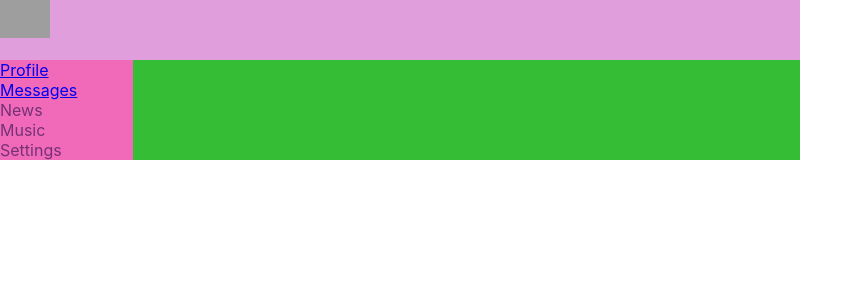
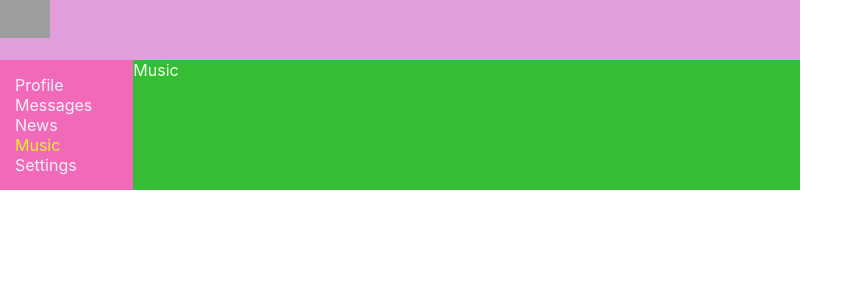
Before and after one commit to TatiBarca/react-samuray, a React (Create React App) app: page /music in a window 1280 px wide. Shown: the top 300 px of the page, without its empty margins (0-863 px from the left). Built offline with nearby package versions, Linux system fonts and the light colour scheme; grey boxes are pictures that could not be loaded.

Commit message:
changed a href on NavLink to for link in Navbar

```diff
--- a/src/App.js
+++ b/src/App.js
@@ -5,6 +5,10 @@
 import Profile from './components/Profile/Profile';
 import Dialogs from './components/Dialogs/Dialogs';
 import { BrowserRouter, Route } from 'react-router-dom';
+import News from './components/News/News';
+import Music from './components/Music/Music';
+import Settings from './components/Settings/Settings';
+
 
 const App = () => {
 
@@ -16,6 +20,10 @@
         <div className='app_wrapper_content'>
           <Route path='/dialogs' component={Dialogs} />
           <Route path='/profile' component={Profile} />
+          <Route path='/news' component={News} />
+          <Route path='/music' component={Music} />
+          <Route path='/settings' component={Settings} />
+
 
         </div>
       </div>
--- /dev/null
+++ b/src/components/Music/Music.jsx
@@ -0,0 +1,12 @@
+import React from 'react';
+import s from './Music.module.css';
+
+const Music = (props) => {
+    return (
+        <div>
+            Music
+        </div>
+    )
+}
+
+export default Music;
--- a/src/components/Navbar/Navbar.jsx
+++ b/src/components/Navbar/Navbar.jsx
@@ -1,22 +1,24 @@
 import React from 'react';
 import s from'./Navbar.module.css';
+import { NavLink } from 'react-router-dom';
+
 
 const Navbar = () => {
     return <nav className={s.nav}>
         <div className={s.local}>
-            <a href="/profile">Profile</a>
+            <NavLink to="/profile"activeClassName={s.activeLink}>Profile</NavLink>
         </div>
         <div className={s.local}>
-            <a href="/dialogs">Messages</a>
+            <NavLink to="/dialogs" activeClassName={s.activeLink}>Messages</NavLink>
         </div>
         <div className={s.local}>
-            <a>News</a>
+            <NavLink to="/news" activeClassName={s.activeLink}>News</NavLink>
         </div>
         <div className={s.local}>
-            <a>Music</a>
+            <NavLink to="/music" activeClassName={s.activeLink}>Music</NavLink>
         </div>
         <div className={s.local}>
-            <a >Settings</a>
+            <NavLink to="/settings" activeClassName={s.activeLink}>Settings</NavLink>
         </div>
     </nav>
 };
--- a/src/components/Navbar/Navbar.module.css
+++ b/src/components/Navbar/Navbar.module.css
@@ -1,13 +1,21 @@
 .nav {
     grid-area: n;
     background-color: rgb(241, 106, 186);
-    color: green;
-};
+    color: rgb(69, 226, 69);
+    padding: 15px;
+}
+
+
+
 /* why .local doesnt work without .kgkgckgc or only if i write color on .nav only i cAN CHANGE THE COLOR OF .local */
-.kgkgckgc {
+.kgkgckgc  {
 
 }
 
-.local {
-    color: rgb(116, 50, 116);
+.local a {
+    color: rgb(247, 241, 247);
+    text-decoration: none;
 }
+.local a.activeLink {
+    color: rgb(227, 240, 44);
+}
--- /dev/null
+++ b/src/components/News/News.jsx
@@ -0,0 +1,12 @@
+import React from 'react';
+import s from './News.module.css';
+
+const News = (props) => {
+    return (
+        <div>
+            News
+        </div>
+    )
+}
+
+export default News;
--- /dev/null
+++ b/src/components/Settings/Settings.jsx
@@ -0,0 +1,12 @@
+import React from 'react';
+import s from './Settings.module.css';
+
+const Settings = (props) => {
+    return (
+        <div>
+            Settings
+        </div>
+    )
+}
+
+export default Settings;
```
Also changed, not shown: src/components/Music/Music.module.css (added), src/components/News/News.module.css (added), src/components/Settings/Settings.module.css (added).
